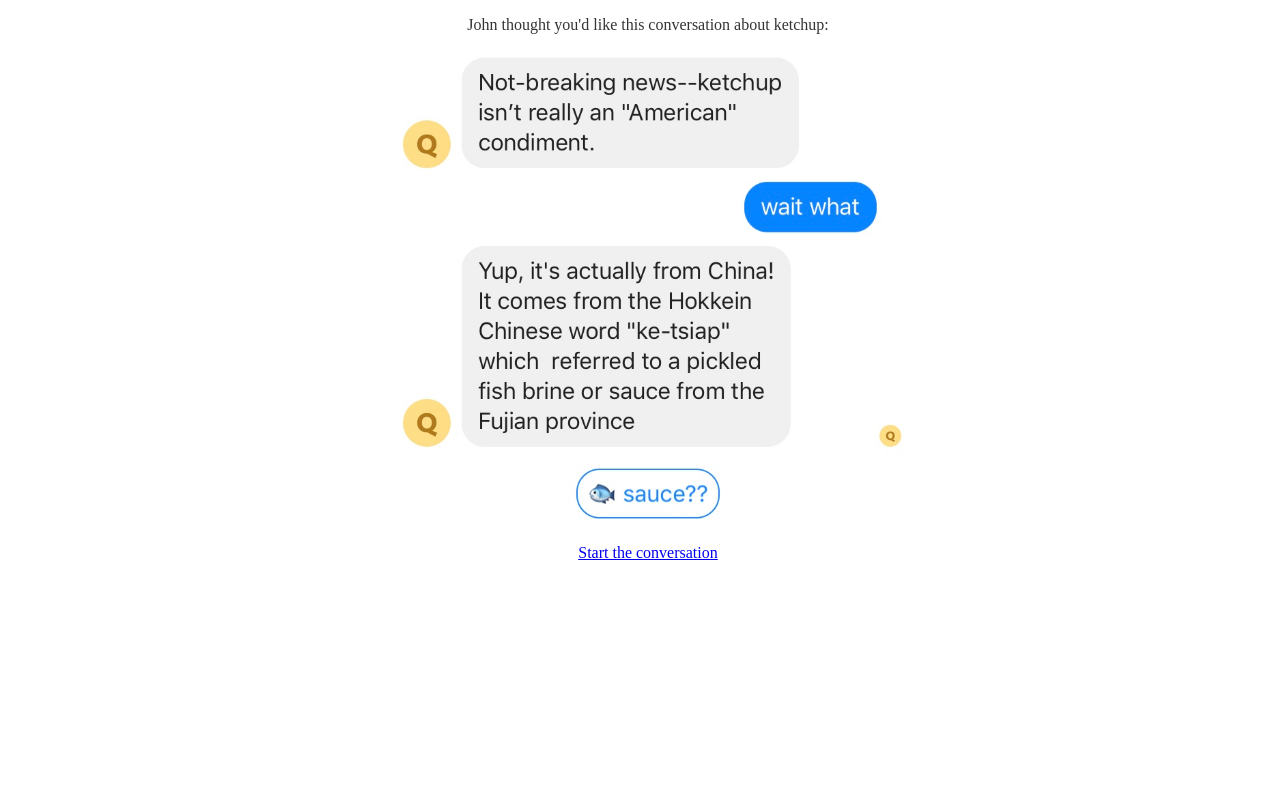
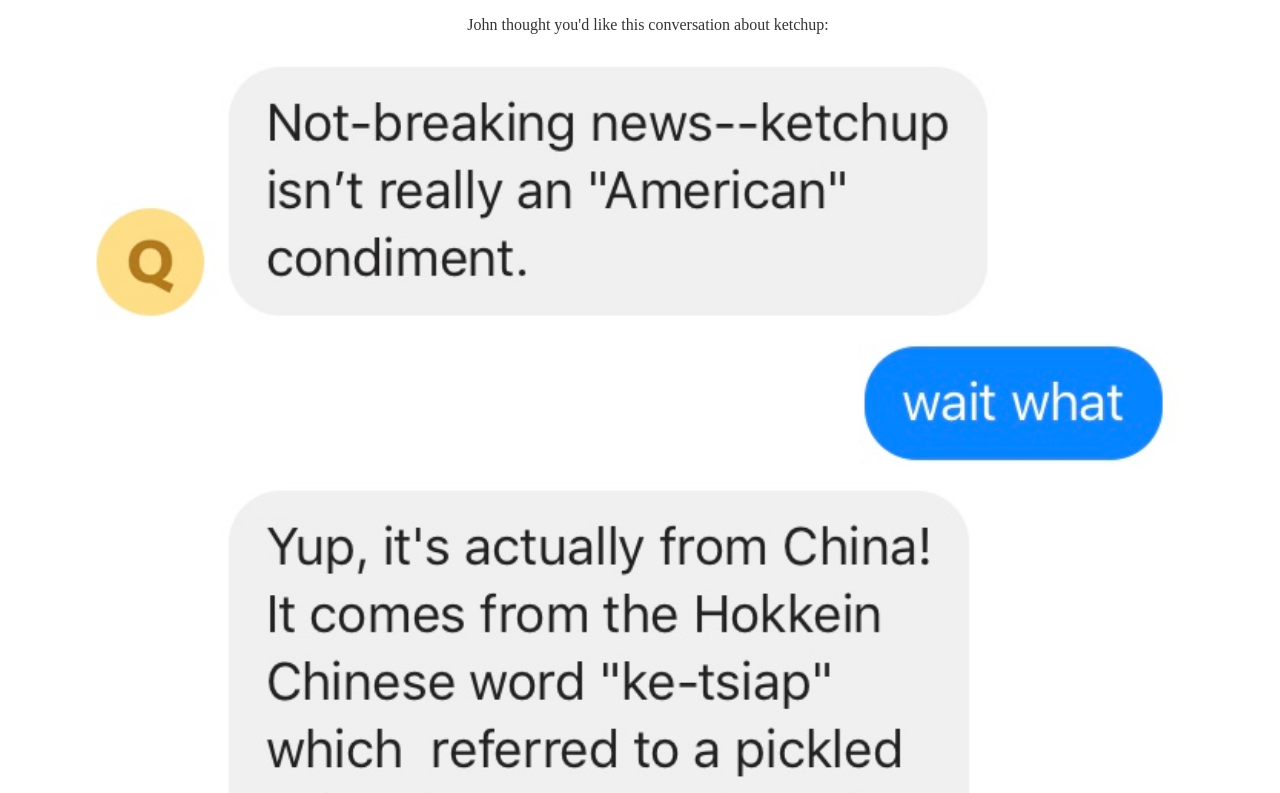
Before and after one commit to elankiderman/elankiderman.github.io, a plain HTML site: page index.html in a window 1280 px wide. Shown: the top 793 px of the page. Drawn offline with Linux system fonts and the light colour scheme.

Commit message:
Initial commit

```diff
--- a/index.html
+++ b/index.html
@@ -9,7 +9,7 @@
 <body>
     <p>John thought you'd like this conversation about ketchup:</p>
 
-    <img src="/IMG_8770.jpg" align="middle" width=40%></img>
+    <img src="/IMG_8770.jpg" align="middle" width=90%></img>
 
     <p><a href=http://m.me/2003887143213910> Start the conversation </a></p>
 </body>
```
